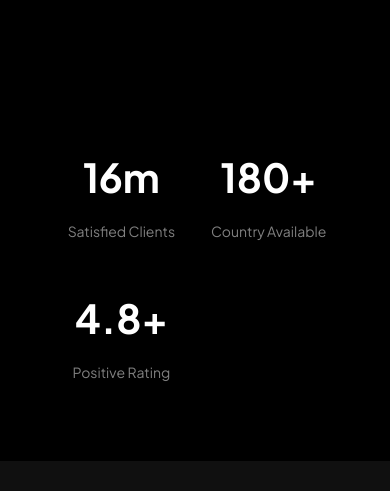
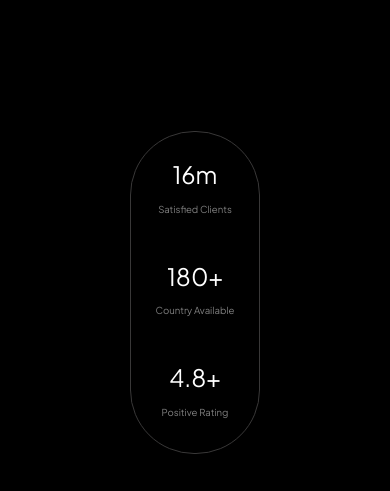
Before and after one commit to KrievinsT/web_portfolio, a React (Create React App) app: page / in a window 390 px wide. Shown: the part 1440-1931 px from the top of the page. Built offline with nearby package versions, Linux system fonts and the light colour scheme; grey boxes are pictures that could not be loaded.

Commit message:
Patching up design before working on final 3 sections (mobile compatibility not all there yet)

```diff
--- a/src/components/About/About.jsx
+++ b/src/components/About/About.jsx
@@ -90,7 +90,7 @@ const About = () => {
       </div>
 
       {/* Stats Section */}
-      <div className="stats-section">
+      <div className="stats-sect">
         <div className="stat-item">
           <h2>15+</h2>
           <p>Years Of Experience</p>
--- a/src/components/About/About.scss
+++ b/src/components/About/About.scss
@@ -146,7 +146,7 @@ $background-dark: #000000;
   }
 }
 
-.stats-section {
+.stats-sect {
   display: grid;
   grid-template-columns: repeat(2, 1fr);
   gap: 2rem;
--- a/src/components/CustomerReviews/CustomerReviews.jsx
+++ b/src/components/CustomerReviews/CustomerReviews.jsx
@@ -1,4 +1,3 @@
-// CustomerReviews.jsx
 import React, { useState } from 'react';
 import { ChevronLeft, ChevronRight } from 'lucide-react';
 import './CustomerReviews.scss';
@@ -11,21 +10,25 @@ const CustomerReviews = () => {
       quote: "Finz has completely transformed the way I handle online payments. The app is intuitive, secure, and incredibly fast. I can't imagine going back to my old payment methods!",
       author: "Sarah Thompson",
       role: "Financial Analyst",
+      avatar: "https://cdn.prod.website-files.com/6700f419829e38664506b649/67075151c1db4a0e9d15b046_review-01.jpg"
     },
     {
       quote: "As a small business owner, I appreciate how easy it is to integrate Finz payment solutions into my e-commerce platform. It has streamlined transactions.",
       author: "David Martin",
       role: "Owner, Martin's E-commerce Store",
+      avatar: "https://cdn.prod.website-files.com/6700f419829e38664506b649/67075151606d868d79cd5e92_review-02.jpg"
     },
     {
       quote: "I've never felt more in control of my finances. The real-time analytics give me insights into my spending, which helps me manage my budget effectively.",
       author: "Emma Rodriguez",
       role: "Budget Consultant",
+      avatar: "https://cdn.prod.website-files.com/6700f419829e38664506b649/670751517c22eda58b8f49cd_review-03.jpg"
     },
     {
       quote: "Customer service is top-notch. I've had an issue, the Finz support team has been quick to respond and resolve the problem efficiently.",
       author: "James Anderson",
       role: "IT Manager, Techbridge Solutions",
+      avatar: "https://cdn.prod.website-files.com/6700f419829e38664506b649/6707515124f5106892c468da_review-04.jpg"
     },
   ];
 
@@ -62,7 +65,11 @@ const CustomerReviews = () => {
             <blockquote>{review.quote}</blockquote>
             <div className="reviewer">
               <div className="avatar">
-                {/* Add avatar image or initials */}
+                <img
+                  src={review.avatar}
+                  alt={`${review.author}'s profile`}
+                  className="avatar-image"
+                />
               </div>
               <div>
                 <h4>{review.author}</h4>
--- a/src/components/CustomerReviews/CustomerReviews.scss
+++ b/src/components/CustomerReviews/CustomerReviews.scss
@@ -26,10 +26,6 @@ $background-dark: #000000;
   .controls {
     display: flex;
     gap: 1rem;
-
-    svg {
-     background-color:white;
-    }
 
     .prev-btn,
     .next-btn {
@@ -90,7 +86,13 @@ $background-dark: #000000;
           width: 40px;
           height: 40px;
           border-radius: 50%;
-          background-color: $primary-purple;
+          overflow: hidden;
+
+          .avatar-image {
+            width: 100%;
+            height: 100%;
+            object-fit: cover;
+          }
         }
 
         h4 {
--- a/src/components/Landing/Landing.scss
+++ b/src/components/Landing/Landing.scss
@@ -28,7 +28,7 @@ $background-dark: #000000;
     margin-bottom: 3rem;
 
     h1 {
-      font-size: 4rem;
+      font-size: 3.5  rem;
       font-weight: bold;
       line-height: 1.2;
       margin-bottom: 1.5rem;
@@ -165,21 +165,24 @@ $background-dark: #000000;
 }
 
 .stats-section {
+  border: 1px solid rgb(57, 56, 56);
+  border-radius: 4rem;
   display: flex;
   gap: 4rem;
-  margin-top: 3rem;
+  margin: 3rem;
+  padding: 1.5rem;
   justify-content: center;
 
   .stat-item {
     .stat-number {
-      font-size: 2.5rem;
-      font-weight: bold;
-      margin-bottom: 0.5rem;
+      font-size: 1.5rem;
+      // font-weight: bold;
+      // margin-bottom: 0.5rem;
     }
 
     p {
       color: $text-gray;
-      font-size: 1rem;
+      font-size: 0.6rem;
     }
   }
 }
```
